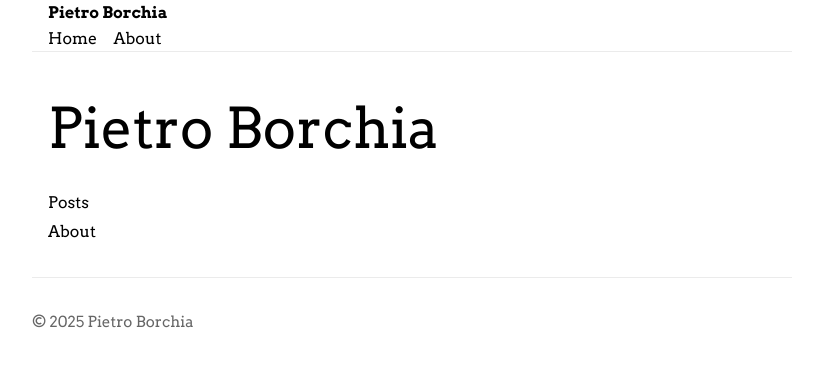
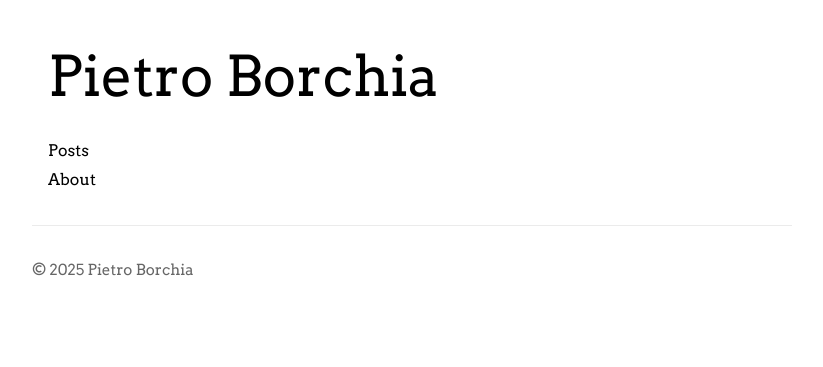
Before and after one commit to pietroborchia/my-blog, a Jekyll site: the page built from index.md, in a window 1280 px wide. Shown: the top 367 px of the page, without its empty margins (228-1051 px from the left). Built offline with Jekyll 4.4.1, drawn with Linux system fonts in a browser that asks for light colours.

Commit message:
Update default.html

```diff
--- a/_layouts/default.html
+++ b/_layouts/default.html
@@ -16,13 +16,11 @@
   {% endif %}
 </head>
 <body>
-  <header class="site-header container">
-    <a class="brand" href="{{ "/" | relative_url }}">{{ site.title }}</a>
-    <nav>
-      <a href="{{ "/" | relative_url }}">Home</a>
-      <a href="{{ "/about/" | relative_url }}">About</a>
-    </nav>
-  </header>
+  {% unless page.url == "/" %}
+    <header class="site-header container">
+      <a class="brand" href="{{ '/' | relative_url }}">{{ site.title }}</a>
+    </header>
+  {% endunless %}
   <main class="container">
     {{ content }}
   </main>
```
